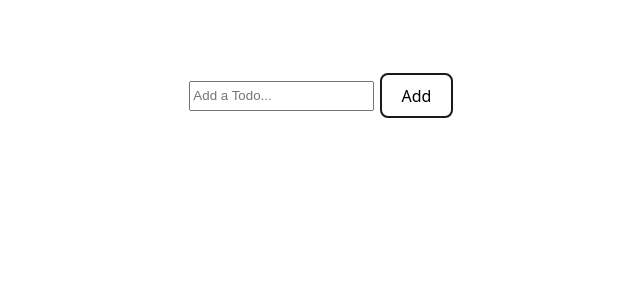
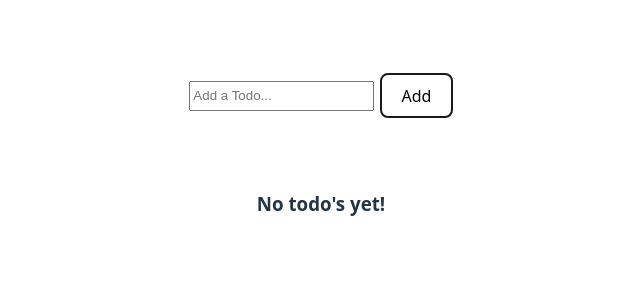
Before and after one commit to Theacebutler/todo_list, a React (Vite) app: page / in a window 1280 px wide. Shown: the top 300 px of the page, without its empty margins (319-959 px from the left). Built offline with nearby package versions, Linux system fonts and the light colour scheme.

Commit message:
added no todo case

```diff
--- a/src/components/TodoList.jsx
+++ b/src/components/TodoList.jsx
@@ -6,18 +6,27 @@ import '../css/TodoList.css'
 export default function TodoList(props) {
 
     const { todos } = props
-
+if (todos.length > 0) {
     return (
+        <>
         <ul className='main'>
             {todos.map((task, taskIndex) => {
                 return (
                     <>
                     <TodoCard {...props} key={taskIndex} index={taskIndex}>
-                        <p>{task.charAt(0).toUpperCase() + task.slice(1)} </p>
+                        <p>{task.charAt(0).toUpperCase() + task.slice(1)}</p>
                     </TodoCard>
                     </>
                 )
             })}
         </ul>
+        </>
+    )}
+else {
+    return (
+        <li className='no-todo'>
+            <h3 className=''>No todo's yet!</h3>
+        </li>
     )
 }
+}
--- a/src/css/TodoList.css
+++ b/src/css/TodoList.css
@@ -1 +1,8 @@
 .main {}
+
+.no-todo {
+    list-style: none;
+    margin: 20px 0;
+    display: grid;
+    place-items: center;
+}
```
